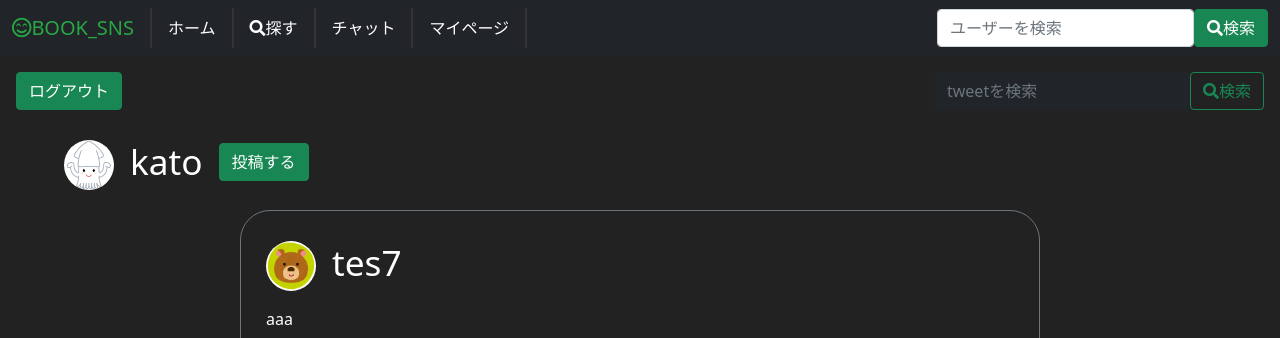
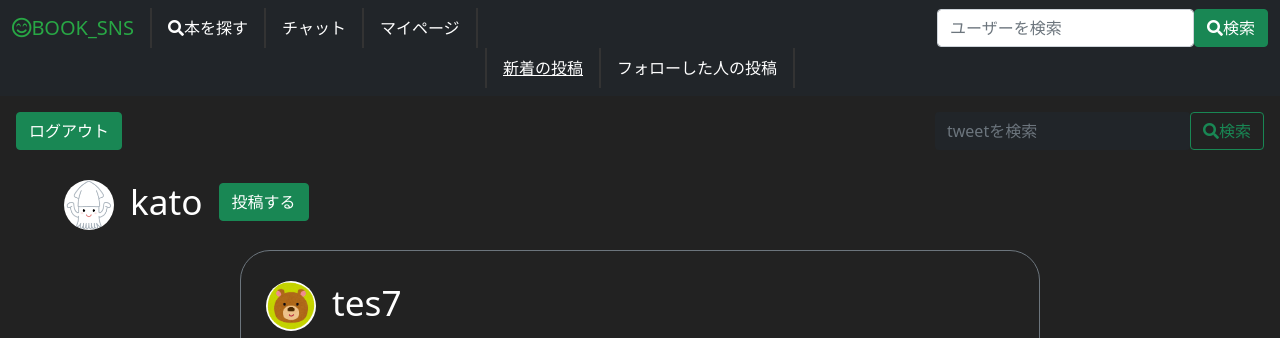
Before and after one commit to kato0209/book_sns, a Django app: page /home/ in a window 1280 px wide. Shown: the top 338 px of the page. Run offline with Django 3.2, Linux system fonts and the light colour scheme; a user stored in the database is signed in; data comes from the database, SQL or seed files in the repository; both versions use the stored data as it was after the commit; some libraries are stand-ins or nearby versions.

Commit message:
home2 add

```diff
--- a/SNS_App/urls.py
+++ b/SNS_App/urls.py
@@ -6,6 +6,7 @@ urlpatterns = [
     path('login/',loginFunc,name='login'),
     path('logout/',logoutFunc,name='logout'),
     path('home/',HomeView.as_view(),name='home'),
+    path('home2/',Home2View.as_view(),name='home2'),
     path('tweetCreate/<str:ISBNcode>',TweetCreate,name='tweetCreate'),
     path('SelectItem/',SelectItem,name='SelectItem'),
     path('SelectedItem/<str:ISBNcode>',SelectedItem,name='SelectedItem'),
--- a/SNS_App/views.py
+++ b/SNS_App/views.py
@@ -54,10 +54,11 @@ class HomeView(LoginRequiredMixin,generic.ListView):
         if keyword:
             queryset=queryset.filter(content__icontains=keyword)
 
-        return queryset
+        return queryset[:1000]
 
     def get_context_data(self,**kwargs):
         context=super().get_context_data(**kwargs)
+        selected_page='home'
         liked_list = []
 
         for tweet in context['tweetmodel_list']:
@@ -66,8 +67,41 @@ class HomeView(LoginRequiredMixin,generic.ListView):
                 liked_list.append(tweet.id)
 
         context['liked_list']=liked_list
+        context['selected_page']=selected_page
         return context
 
+class Home2View(LoginRequiredMixin,generic.ListView):
+    model=TweetModel
+    template_name='home.html'
+    context_object_name = 'tweetmodel_list'
+
+    def get_queryset(self,**kwargs):
+        queryset = super().get_queryset(**kwargs)
+        queryset=queryset.exclude(user=self.request.user)
+        Connections=self.request.user.following.all()
+        following_list=[]
+        for connection in Connections:
+            following_list.append(connection.follower)
+        queryset=queryset.filter(user__in=following_list).order_by('created_at')
+        keyword=self.request.GET.get('keyword')
+        if keyword:
+            queryset=queryset.filter(content__icontains=keyword)
+
+        return queryset[:1000]
+
+    def get_context_data(self,**kwargs):
+        context=super().get_context_data(**kwargs)
+        selected_page='home2'
+        liked_list = []
+
+        for tweet in context['tweetmodel_list']:
+            liked = tweet.like_set.filter(user=self.request.user)
+            if liked.exists():
+                liked_list.append(tweet.id)
+
+        context['liked_list']=liked_list
+        context['selected_page']=selected_page
+        return context
 
 @login_required
 def TweetCreate(request,ISBNcode):
--- a/static/home.css
+++ b/static/home.css
@@ -8,8 +8,10 @@
     .Search-user{
         margin-top: 8px;
     }
+    .page-select{
+        margin-left:5px !important;
+    }
 }
-
 .navbarTextColor{
     color: #28a745;
 }
@@ -30,6 +32,9 @@
 .nav-item{
     border-left:1px solid #333;
     border-right:1px solid #333;
+}
+.selected-page a{
+    text-decoration: underline;
 }
 body{
     background-color: #222;
--- a/templates/home.html
+++ b/templates/home.html
@@ -17,8 +17,7 @@
     <a class="navbar-brand navbarTextColor"><i class="far fa-smile-beam smileIcon"></i>BOOK_SNS</a>
 
     <ul class="nav nav-pills">
-      <li class="nav-item"><a href="{% url 'home' %}" class="nav-link">ホーム</a></li>
-      <li class="nav-item"><a href="{% url 'SearchItem' 'Search' %}" class="nav-link"><i class="fas fa-search"></i>探す</a></li>
+      <li class="nav-item"><a href="{% url 'SearchItem' 'Search' %}" class="nav-link"><i class="fas fa-search"></i>本を探す</a></li>
       <li class="nav-item"><a href="{% url 'Chat' user.id %}" class="nav-link">チャット</a></li>
       <li class="nav-item"><a href="{% url 'userPage' user.id %}" class="nav-link">マイページ</a></li>
     </ul>
@@ -28,6 +27,19 @@
       <button class="btn btn-success" type="submit"><i class="fas fa-search"></i><span>検索</span></button>
     </form>
   </div>
+
+  <div class="container">
+    <ul class="nav nav-pills mx-auto page-select">
+      {% if selected_page == 'home' %}
+      <li class="nav-item selected-page"><a href="{% url 'home' %}" class="nav-link">新着の投稿</a></li>
+      <li class="nav-item"><a href="{% url 'home2' %}" class="nav-link">フォローした人の投稿</a></li>
+      {% else %}
+      <li class="nav-item"><a href="{% url 'home' %}" class="nav-link">新着の投稿</a></li>
+      <li class="nav-item selected-page"><a href="{% url 'home2' %}" class="nav-link">フォローした人の投稿</a></li>
+      {% endif %}
+    </ul>
+  </div>
+
 </nav>
 {% endblock header %}
 
```
Also changed, not shown: db.sqlite3.
